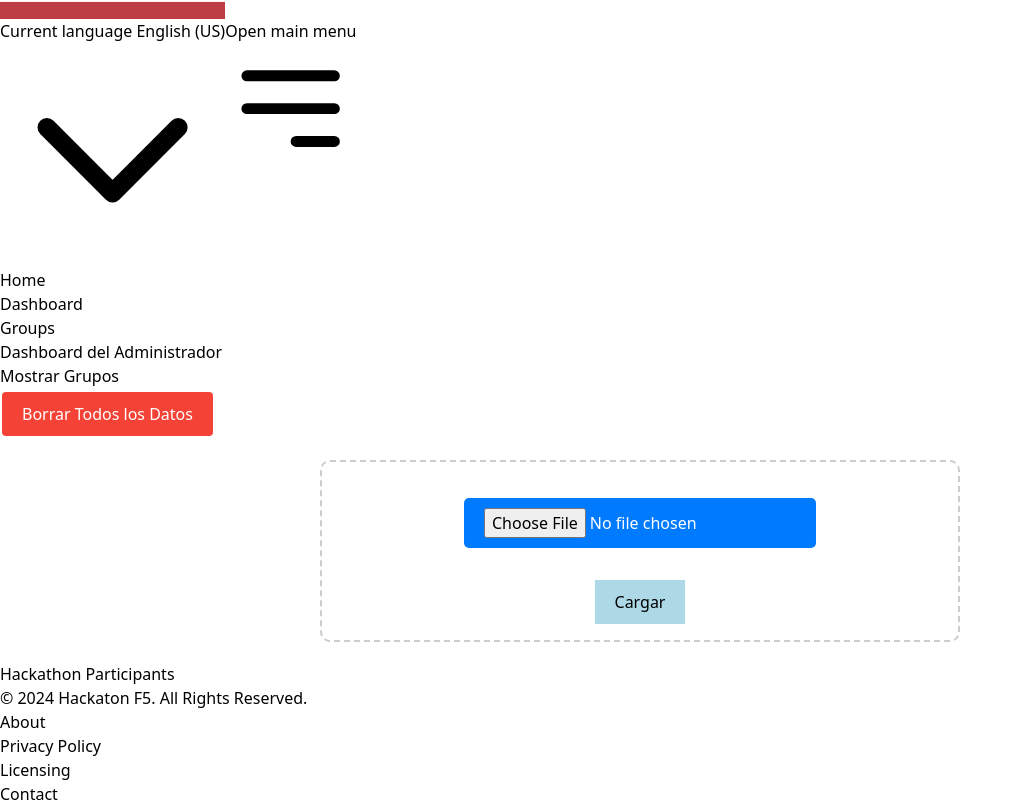
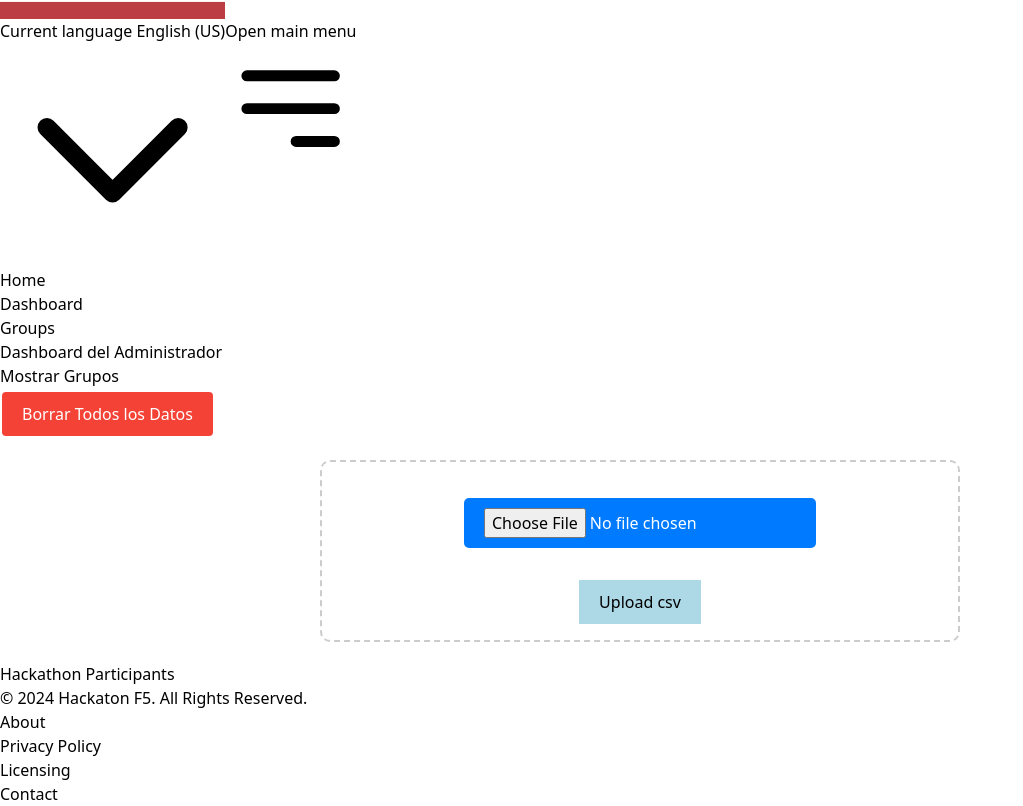
Before and after one commit to oussama2505/HackatonF5, a Vue app in the folder Frontend/hackathon-admin/: page /dashboard in a window 1280 px wide. Shown: the part 503-1309 px from the top of the page, without its empty margins (0-1023 px from the left). Built offline with nearby package versions, Linux system fonts and the light colour scheme; the HTML template or start-up script is replaced by a standard one.

Commit message:
poner ingles

```diff
--- a/Frontend/hackathon-admin/src/components/UploadCsv.vue
+++ b/Frontend/hackathon-admin/src/components/UploadCsv.vue
@@ -4,7 +4,7 @@
 
       <i class="fa fa-upload upload-icon"></i>
       <input class="upload-button" type="file" @change="handleFileUpload" />
-      <button @click="submitFile"> Cargar </button>
+      <button @click="submitFile"> Upload csv</button>
       <p class="upload-button" v-if="message">{{ message }}</p>
     </div>
   </div>
@@ -24,7 +24,7 @@
       },
       async submitFile() {
         if (!this.file) {
-          this.message = 'Por favor, seleccione un archivo CSV.';
+          this.message = 'please, select a csv file.';
           return;
         }
 
@@ -38,12 +38,12 @@
           });
           const data = await response.json();
           if (response.ok) {
-            this.message = 'Archivo cargado correctamente.';
+            this.message = 'csv loaded successfully.';
           } else {
             this.message = data.error;
           }
         } catch (error) {
-          this.message = 'Error al cargar el archivo.';
+          this.message = 'Error loading csv.';
         }
       }
     }
```
